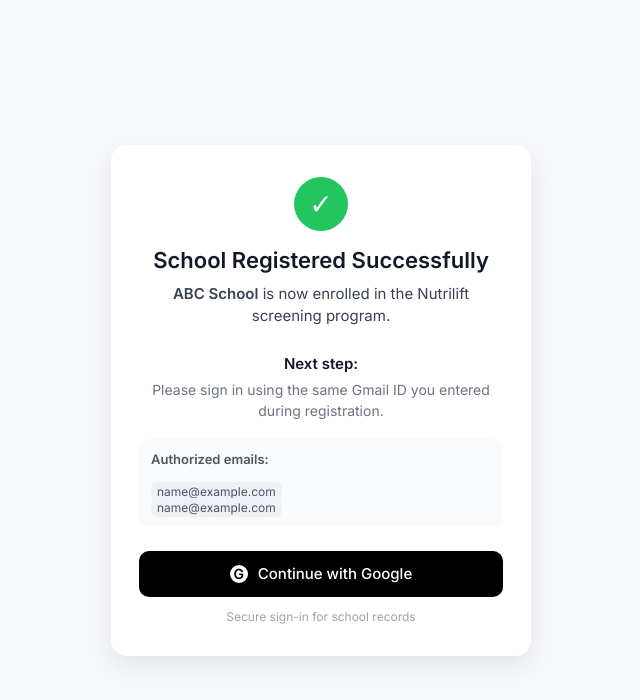
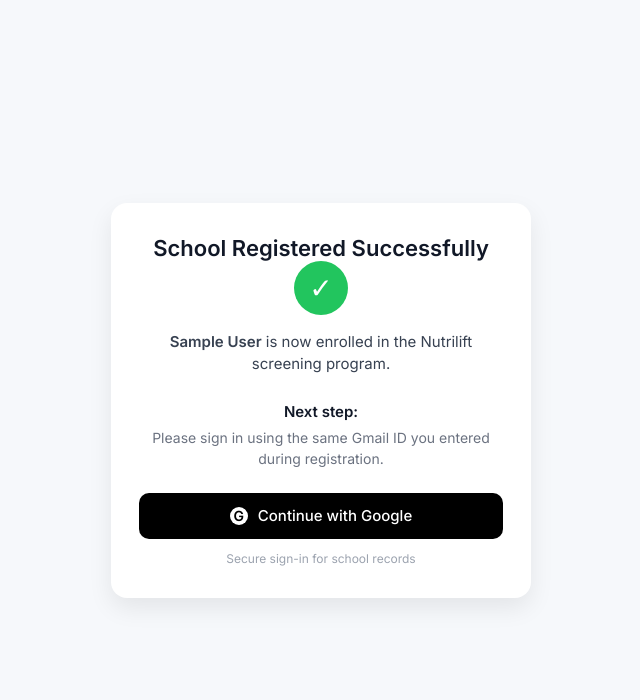
Before and after one commit to admin-masters/nutrilife, a Django app: template backend/templates/screening_only/admin_auth_required.html in a window 1280 px wide. Shown: the top 700 px of the page, without its empty margins (319-959 px from the left). Run offline with Django 5.2, Linux system fonts and the light colour scheme; tables that the repository leaves empty hold one stand-in row (values such as "Sample post"); the template is opened without the code that fills it: values that come from a table or form of the project are taken from there, most other values are stand-ins (such as "Sample title", 1, 10 or a date in 2020); parts of the project's set-up code (start-up, migrations or seed data) failed here and were passed over.

Commit message:
Changed admin auth required

```diff
--- a/backend/templates/screening_only/admin_auth_required.html
+++ b/backend/templates/screening_only/admin_auth_required.html
@@ -149,14 +149,14 @@
   <div class="card">
 
     <!-- Success Icon -->
-    <div class="check-icon">✓</div>
+
 
     <!-- Title -->
     <h2>School Registered Successfully</h2>
-
+    <div class="check-icon">✓</div>
     <!-- Description -->
     <p class="school-name">
-      <strong>ABC School</strong> is now enrolled in the Nutrilift screening program.
+      <strong>{{ org.name }}</strong> is now enrolled in the Nutrilift screening program.
     </p>
 
     <!-- Next Step -->
@@ -167,16 +167,6 @@
       </div>
     </div>
 
-    <!-- Authorized Emails -->
-    <div class="auth-box">
-      <strong>Authorized emails:</strong><br><br>
-
-      <code>{{ principal_email }}</code><br>
-
-      {% if operator_email %}
-        <code>{{ operator_email }}</code>
-      {% endif %}
-    </div>
 
     <!-- Google Login Button -->
     <a href="{{ google_start_url }}" class="google-btn">
```
